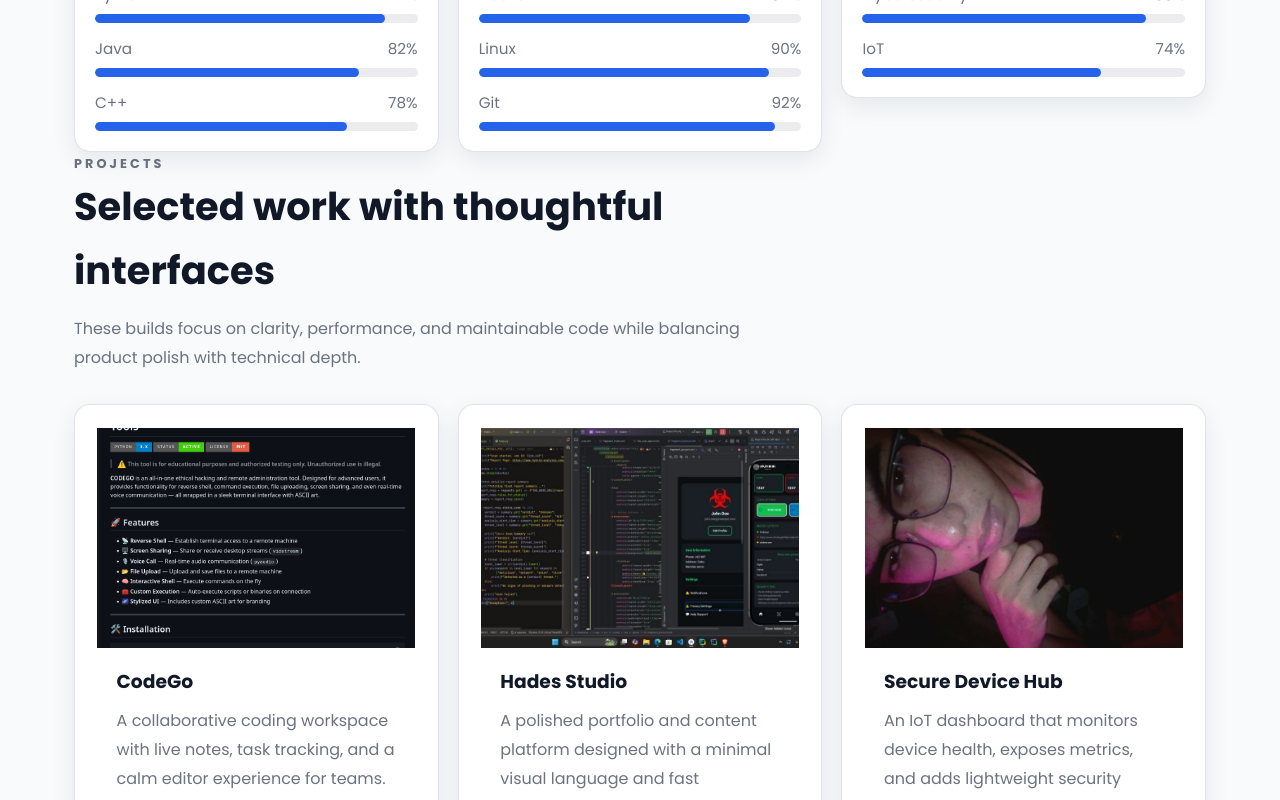
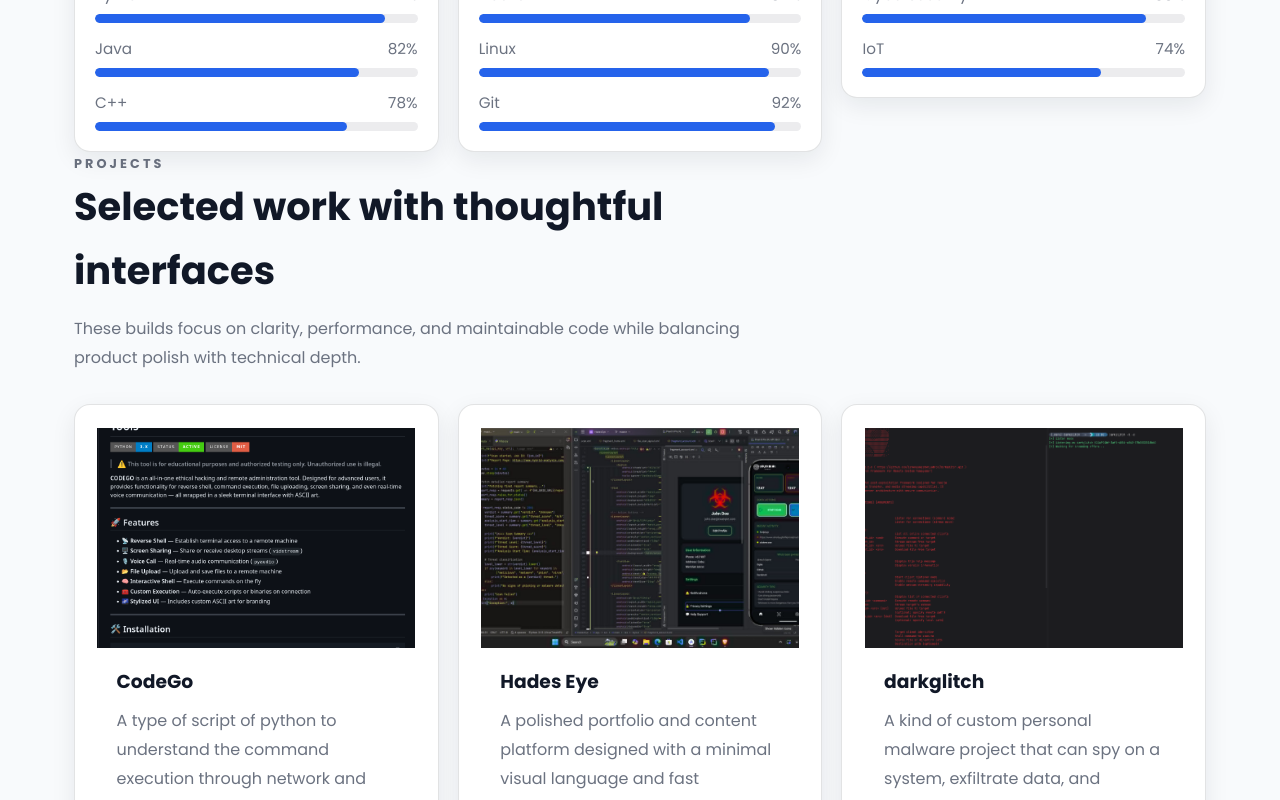
Before and after one commit to LaVenganzaDelLadron/portfolio, a React app: page / in a window 1280 px wide. Shown: the part 2000-2800 px from the top of the page. Built offline with nearby package versions, Linux system fonts and the light colour scheme; the HTML template or start-up script is replaced by a standard one.

Commit message:
feat: add a bugbounty

```diff
--- a/src/data/content.ts
+++ b/src/data/content.ts
@@ -1,11 +1,19 @@
-import profileImage from '../assets/images/profile/profile.jpeg';
 import projectOne from '../assets/images/project/codego.png';
 import projectTwo from '../assets/images/project/hades.jpeg';
+import projectThree from '../assets/images/project/darkglitch.png';
 import certificateOne from '../assets/images/certificate/codeliber_python_cert.png';
 import certificateTwo from '../assets/images/certificate/aces_cert.png';
 import certificateThree from '../assets/images/certificate/data_analysis_cert.png';
 import certificateFour from '../assets/images/certificate/python-essentials.png';
 import certificateFive from '../assets/images/certificate/introduction-to-cybersecurity.png';
+import adAstraImage from '../assets/images/bugbounty/adastra.png';
+import jpConnectImage from '../assets/images/bugbounty/jpconnect.png';
+import wemisImage from '../assets/images/bugbounty/wemis.png';
+import doleImage from '../assets/images/bugbounty/dole.png';
+import emisImage from '../assets/images/bugbounty/emis.png';
+import hrisImage from '../assets/images/bugbounty/hris.png';
+import jobportalImage from '../assets/images/bugbounty/jobportal.png';
+import sapaImage from '../assets/images/bugbounty/sapa.png';
 
 export const navItems = [
   { label: 'Home', href: '#home' },
@@ -53,25 +61,25 @@ export const skills = [
 export const projects = [
   {
     title: 'CodeGo',
-    description: 'A collaborative coding workspace with live notes, task tracking, and a calm editor experience for teams.',
+    description: 'A type of script of python to understand the command execution through network and the system.',
     image: projectOne,
-    tech: ['React', 'TypeScript', 'Tailwind'],
+    tech: ['Python'],
     github: 'https://github.com',
     demo: 'https://example.com'
   },
   {
-    title: 'Hades Studio',
+    title: 'Hades Eye',
     description: 'A polished portfolio and content platform designed with a minimal visual language and fast interactions.',
     image: projectTwo,
-    tech: ['Vite', 'React', 'CSS'],
+    tech: ['Python', 'Kotlin', 'Chaquopy'],
     github: 'https://github.com',
     demo: 'https://example.com'
   },
   {
-    title: 'Secure Device Hub',
-    description: 'An IoT dashboard that monitors device health, exposes metrics, and adds lightweight security layers.',
-    image: profileImage,
-    tech: ['FastAPI', 'Python', 'Docker'],
+    title: 'darkglitch',
+    description: 'A kind of custom personal malware project that can spy on a system, exfiltrate data, and perform remote commands. Built for educational purposes.',
+    image: projectThree,
+    tech: ['webrtc', 'aiortc', 'Python'],
     github: 'https://github.com',
     demo: 'https://example.com'
   }
@@ -116,26 +124,69 @@ export const bugBountyReports = [
     severity: 'High',
     date: '2024-03',
     description: 'Reported a privilege escalation gap in an internal administration flow and helped harden the access control path.',
-    reward: '$600'
+    reward: '$600',
+    image: adAstraImage
   },
   {
     platform: 'JP Connect',
     severity: 'Medium',
     date: '2024-01',
     description: 'Identified a client-side validation bypass that could overwrite account settings under specific conditions.',
-    reward: '$250'
+    reward: '$250',
+    image: jpConnectImage
   },
   {
     platform: 'Wemis',
     severity: 'Low',
     date: '2023-11',
     description: 'Shared a security improvement suggestion around session handling and endpoint exposure.',
-    reward: '$120'
+    reward: '$120',
+    image: wemisImage
+  },
+  {
+    platform: 'DOLE',
+    severity: 'High',
+    date: '2024-02',
+    description: 'Found an authentication bypass in the user account recovery mechanism that could lead to unauthorized access.',
+    reward: '$500',
+    image: doleImage
+  },
+  {
+    platform: 'EMIS',
+    severity: 'Medium',
+    date: '2023-12',
+    description: 'Discovered a stored XSS vulnerability in the reporting module that could execute arbitrary scripts.',
+    reward: '$350',
+    image: emisImage
+  },
+  {
+    platform: 'HRIS',
+    severity: 'High',
+    date: '2023-10',
+    description: 'Identified SQL injection in employee data search functionality that could expose sensitive HR information.',
+    reward: '$750',
+    image: hrisImage
+  },
+  {
+    platform: 'Job Portal',
+    severity: 'Medium',
+    date: '2023-09',
+    description: 'Found insecure file upload that allowed arbitrary file upload without proper validation.',
+    reward: '$300',
+    image: jobportalImage
+  },
+  {
+    platform: 'SAPA',
+    severity: 'Low',
+    date: '2023-08',
+    description: 'Reported sensitive data exposure in error messages and API responses.',
+    reward: '$200',
+    image: sapaImage
   }
 ];
 
 export const socialLinks = [
-  { label: 'GitHub', href: 'https://github.com', icon: 'GH' },
-  { label: 'LinkedIn', href: 'https://linkedin.com', icon: 'in' },
-  { label: 'Email', href: 'mailto:hello@darkglitch.dev', icon: '@' }
+  { label: 'GitHub', href: 'https://github.com/LaVenganzaDelLadron', icon: 'GH' },
+  { label: 'LinkedIn', href: 'https://www.linkedin.com/in/elton-justaga-71373b342/', icon: 'in' },
+  { label: 'Email', href: 'mailto:eltonofficial@gmail.com', icon: '@' }
 ];
--- a/src/pages/bugbounty/BugBounty.css
+++ b/src/pages/bugbounty/BugBounty.css
@@ -16,6 +16,17 @@
 
 .bounty-card__main {
   flex: 1;
+}
+
+.bounty-card__image {
+  width: 96px;
+  height: 96px;
+  object-fit: cover;
+  border-radius: 1rem;
+  border: 1px solid var(--border);
+  background: var(--card);
+  flex-shrink: 0;
+  box-shadow: 0 10px 24px rgba(15, 23, 42, 0.08);
 }
 
 .bounty-card__title-row {
@@ -80,4 +91,9 @@
     flex-direction: column;
     align-items: flex-start;
   }
+
+  .bounty-card__image {
+    width: 80px;
+    height: 80px;
+  }
 }
--- a/src/pages/bugbounty/Bugbounty.tsx
+++ b/src/pages/bugbounty/Bugbounty.tsx
@@ -27,6 +27,7 @@ export default function Bugbounty() {
           {bugBountyReports.map((item) => (
             <Reveal key={item.platform}>
               <Card className="bounty-card">
+                <img src={item.image} alt={`${item.platform} logo`} className="bounty-card__image" />
                 <div className="bounty-card__main">
                   <div className="bounty-card__title-row">
                     <p className="bounty-card__platform">{item.platform}</p>
--- a/src/pages/contact/Contact.tsx
+++ b/src/pages/contact/Contact.tsx
@@ -21,11 +21,6 @@ export default function Contact() {
           <p>
             I&apos;m available for freelance work, product builds, and security-minded collaborations. If you have a project in mind, reach out and I&apos;ll get back to you shortly.
           </p>
-
-          <div className="contact-details">
-            <a href="mailto:hello@darkglitch.dev">hello@darkglitch.dev</a>
-            <a href="https://github.com" target="_blank" rel="noreferrer">github.com/darkglitch</a>
-          </div>
 
           <div className="contact-socials">
             {socialLinks.map((link) => (
--- a/src/pages/hero/Hero.tsx
+++ b/src/pages/hero/Hero.tsx
@@ -11,7 +11,7 @@ export default function Hero() {
         <Reveal className="hero-copy">
           <div className="hero-badge">Full Stack Developer • Cybersecurity Enthusiast</div>
           <h1>
-            Hey, I&apos;m <span>Dark Glitch</span>
+            Hey, I&apos;m <span>Elton John Justaga</span>
           </h1>
           <p>
             I build polished digital products and resilient systems with a strong focus on user experience, scalable architecture, and secure engineering.
@@ -50,7 +50,7 @@ export default function Hero() {
               <div className="hero-card__panel">
                 <p className="hero-panel__eyebrow">Currently crafting</p>
                 <h3>Secure, modern products</h3>
-                <p>React • TypeScript • Node.js • Python</p>
+                <p>Python • Java • C\C++ • Lua</p>
               </div>
             </div>
           </div>
```
Also changed, not shown: src/assets/images/project/darkglitch.png (added).
